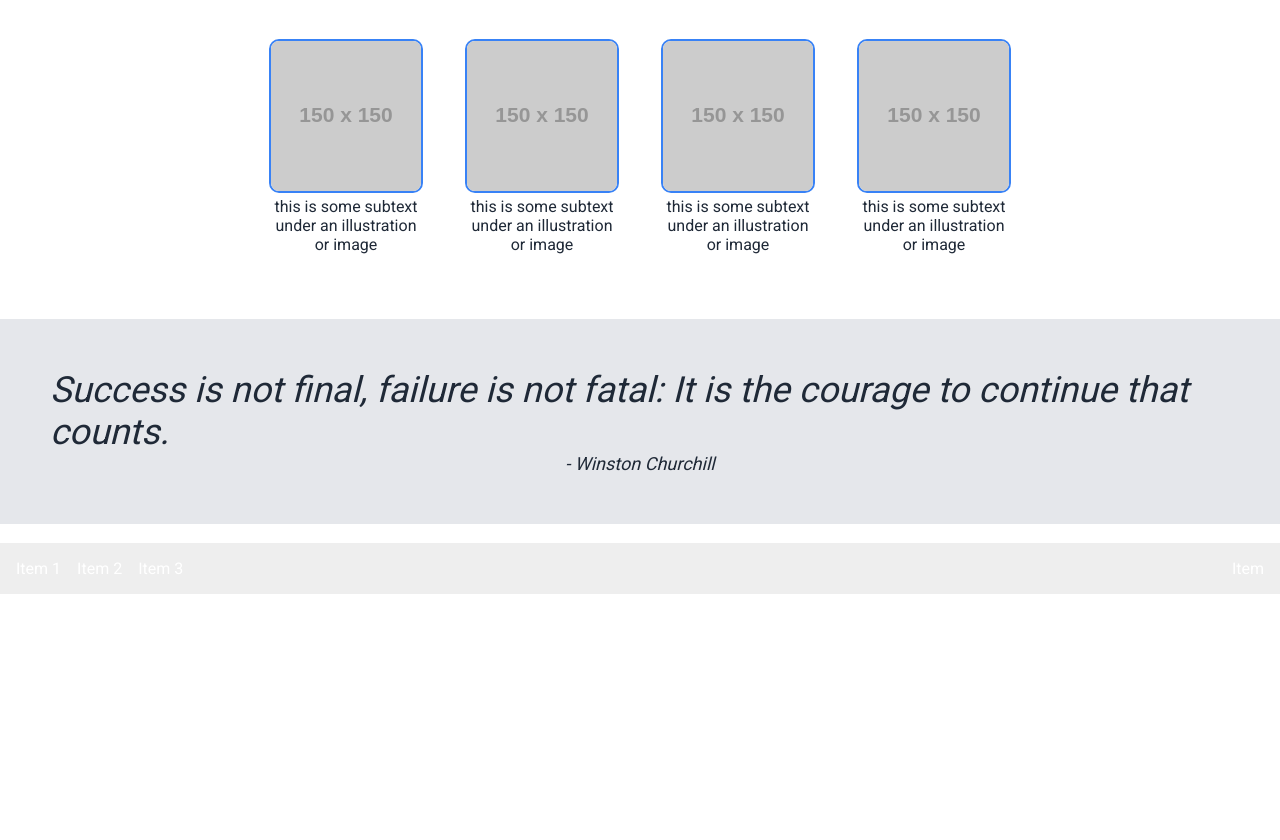
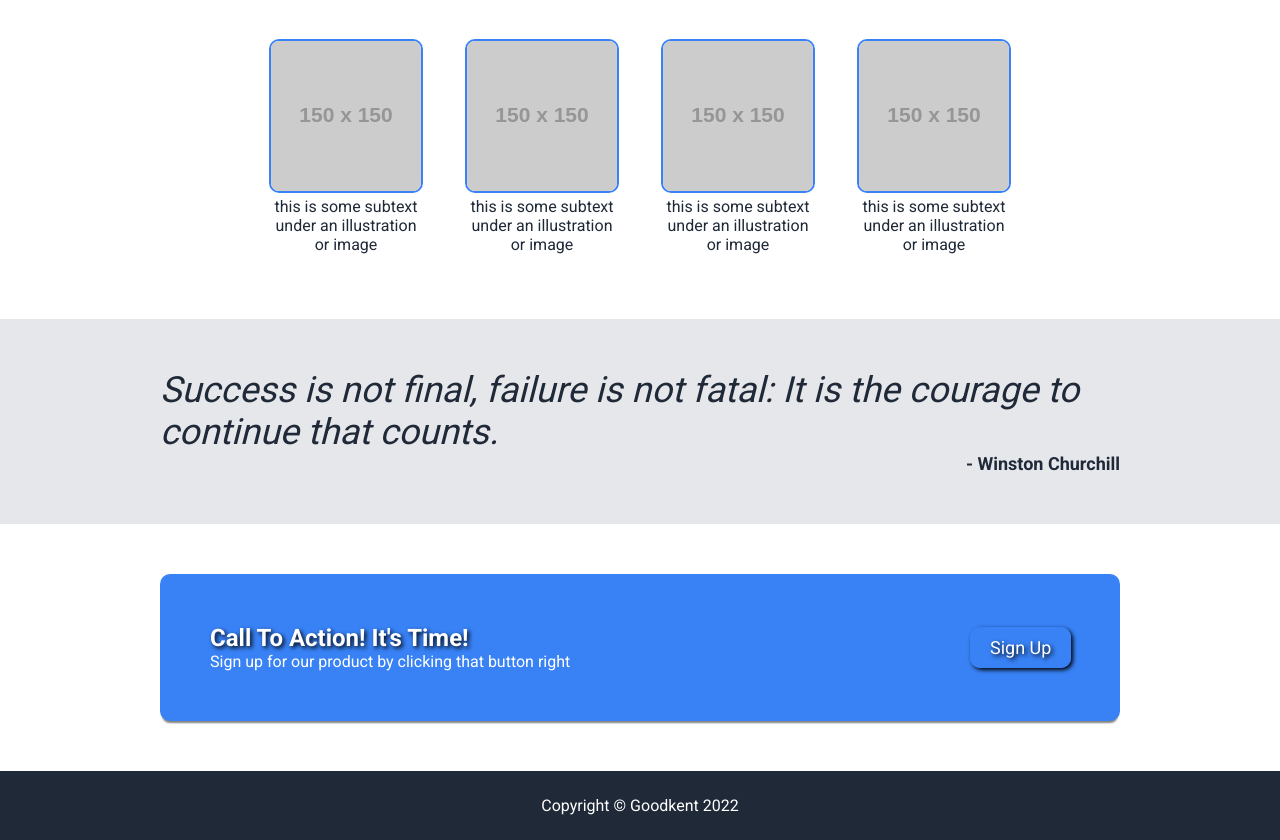
Before and after one commit to goodkent/odin_landing_page, a plain HTML site: page index.html in a window 1280 px wide. Shown: the part 508-1348 px from the top of the page. Before the commit the page ends 1102 px from the top, so only its background shows below. Drawn offline with Linux system fonts and the light colour scheme; placeholder pictures from the web are drawn by us.

Commit message:
update layout and css

```diff
--- a/index.html
+++ b/index.html
@@ -7,8 +7,8 @@
   </head>
   <body>
     <!-- This is a html comment -->
-    <div class="container">
-      <div class="menu">
+    <div class="menubar">
+      <div class="menuitems">
         <div class="left">
           <div class="header-logo">
             Company Name
@@ -22,7 +22,7 @@
           </ul>
         </div>
       </div>
-
+    </div>
       <div class="header">
         <div class="hero">
           <div class="hero-left">
@@ -65,27 +65,34 @@
           </div>
       </div>
       </div>
+      <div class="quoteblock">
       <div class="quote">
 
         Success is not final, failure is not fatal: It is the courage to continue that counts.
-        <div class="quoted">- Winston Churchill</div>
+
+
       </div>
-      <div class="calltoaction">
-        Call To Action
+      <div class="quoted">- Winston Churchill</div>
+    </div>
+      <div class="calltoactionblock">
+        <div class="calltoaction">
+          <div class="call-left">
+            <h2>Call To Action! It's Time!</h2>
+            <p>Sign up for our product by clicking that button right</p>
+          </div>
+          <div class="call-right">
+            <div class="button">
+              <a href="#">Sign Up</a>
+            </div>
+          </div>
+        </div>
+
       </div>
-      <div class="footer">
-          <div class="left">
-          <ul>
-            <li>Item 1</li>
-            <li>Item 2</li>
-            <li>Item 3</li>
-          </ul>
-        </div>
-        <div class="right">
-          Item
-        </div>
+
+      <div class="footerblock">
+        Copyright &copy; Goodkent 2022
       </div>
-    </div>
+
 
   </body>
 </html>
--- a/styles/style.css
+++ b/styles/style.css
@@ -13,8 +13,30 @@ body {
   overflow: scroll;
 }
 
+  .menubar {
+    display:flex;
+    flex:1;
+    justify-content: center;
+    background: #1F2937;
 
-ul {
+  }
+
+  .menuitems {
+    padding: 16px;
+    display: flex;
+    justify-content: space-between;
+    text-shadow: 2px 2px 4px #000000;
+    align-items: center;
+    width:960px;
+
+
+  }
+
+  .menuitems a {
+    text-decoration: none;
+  }
+
+  .menubar .menuitems ul {
     list-style-type: none;
     display: flex;
     margin: 0;
@@ -22,26 +44,12 @@ ul {
     gap: 16px;
   }
 
-  .menu {
-    padding: 16px;
-    background: #1F2937;
-    display: flex;
-    justify-content: space-between;
-    text-shadow: 2px 2px 4px #000000;
-    align-items: center;
-
-  }
-
-  .menu a {
-    text-decoration: none;
-  }
-
   .hero {
     display:flex;
     justify-content: space-between;
     flex-direction: row;
     align-items: center;
-    gap: 16px;
+    gap: 25px;
     padding: 25px;
 
   }
@@ -49,7 +57,7 @@ ul {
   .hero-left {
     display:flex;
     flex-direction: column;
-    width:350px;
+    width:435px;
   }
   .hero-right {
     display:flex;
@@ -65,9 +73,6 @@ ul {
     font-weight:lighter;
   }
 
-  .button {
-
-  }
   .button a{
     background-color: #3882F6;
     border-radius: 10px;
@@ -83,6 +88,7 @@ ul {
    display:flex;
    flex:1;
    flex-direction: column;
+   background: #FFFFFF;
   }
 
   .information-header {
@@ -133,9 +139,18 @@ ul {
     font-size:48px;
     color: #F9FAF8;
     Font-weight: bold;
-    box-shadow: 0px 4px 2px -2px gray;
+
   }
 
+  .footerblock {
+    padding:25px;
+    display:flex;
+    background-color:#1F2937;
+    align-items: center;
+    color:white;
+    justify-content: center;
+
+  }
 
 
 
@@ -155,24 +170,74 @@ ul {
     font-size: 16px;
   }
 
+  .quoteblock {
+    display:flex;
+    flex:1;
+    flex-direction: column;
+    background: #E5E7EB;
+    align-items: center;
+  }
   .quote
   {
-    flex: 1;
     display: flex;
     align-items: center;
-    justify-content: center;
-    flex-direction: column;
-    background:#E5E7EB;
     font-size:36px;
     color:#1F2937;
     font-weight:lighter;
     font-style:italic;
-    padding:50px;
+    padding:50px 50PX 0px 50px;
+    width:960px;
+
 
   }
 
   .quoted {
+    display:flex;
+    width:960px;
     font-size:18px;
     color:#1F2937;
+    justify-content: right;
+    padding: 0px 50px 50px 50px;
+    font-weight:bolder;
 
   }
+
+.calltoactionblock {
+    display:flex;
+    flex:1;
+    padding:50px 0px 50px 0px;
+    justify-content: center;
+
+}
+
+.calltoaction {
+  width:960px;
+  border-radius: 10px;
+  padding:50px 0px; 50px;
+  background: #3882F6;
+  display:flex;
+  flex-direction: row;
+  justify-content: space-between;
+  box-shadow: 0px 4px 2px -2px gray;
+}
+
+.call-left {
+  display:flex;
+  flex:1;
+  flex-direction: column;
+  padding:0px 50px 0px 50px;
+}
+
+.call-left h2 {
+  margin:0px;
+  padding:0px;
+  text-shadow: 2px 2px 4px #000000;
+}
+
+.call-left p {margin:0px;padding:0px;font-weight:lighter;}
+.call-right {
+  display:flex;
+  width:150px;
+  padding:0px;
+  align-items: center;
+}
```
